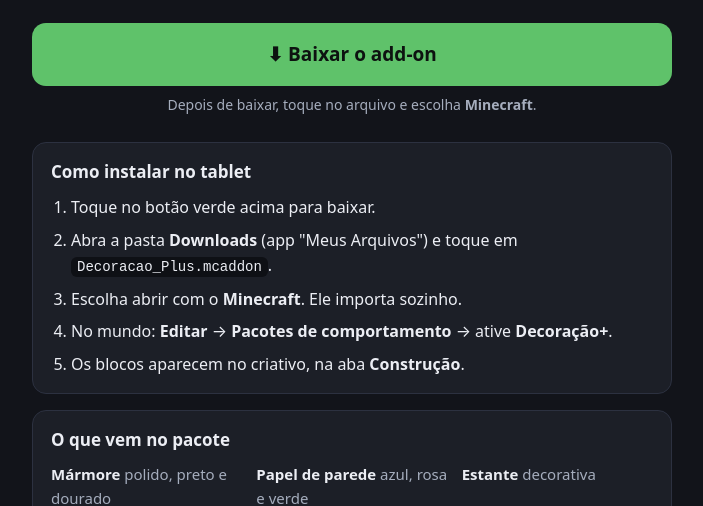
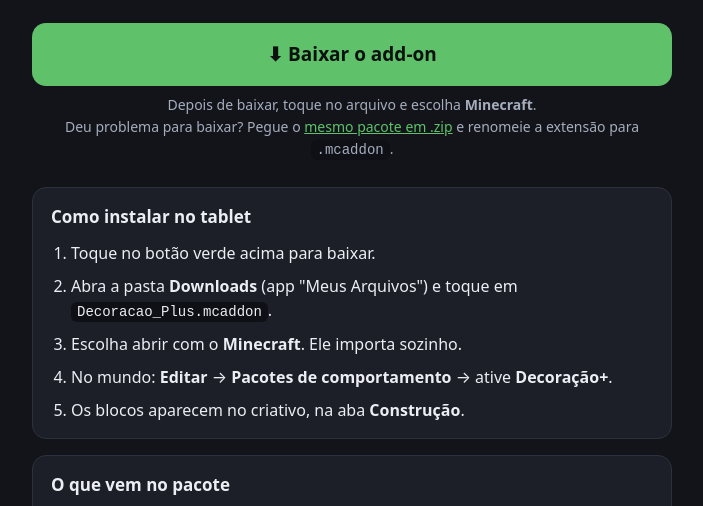
Before and after one commit to gustavorizzo-cmd/capa-na-hora, a plain HTML site: page mod-decoracao/index.html in a window 1280 px wide. Shown: the part 225-731 px from the top of the page, without its empty margins (288-991 px from the left). Drawn offline with Linux system fonts and the light colour scheme.

Commit message:
Publicar o add-on também em .zip
O build agora gera Decoracao_Plus.zip junto com o .mcaddon (mesmo
conteúdo), para quando o navegador ou o gerenciador de arquivos não
aceita baixar/abrir a extensão .mcaddon. README e página de download
explicam como renomear para .mcaddon ou instalar copiando as pastas
na mão.

Co-Authored-By: Claude Opus 5 <noreply@anthropic.com>
Claude-Session: https://claude.ai/code/session_017tsm7SUwQcaUXTinzBct21

```diff
--- a/mod-decoracao/index.html
+++ b/mod-decoracao/index.html
@@ -16,6 +16,7 @@
   a.dl{display:block;background:var(--ac);color:#0d1210;font-weight:700;font-size:19px;text-align:center;
        padding:17px;border-radius:14px;text-decoration:none;margin:26px 0 8px}
   p.hint{color:var(--mut);font-size:14px;text-align:center;margin:0 0 26px}
+  a.alt{color:var(--ac)}
   section{background:var(--card);border:1px solid #2c3140;border-radius:14px;padding:16px 18px;margin-bottom:16px}
   h2{font-size:17px;margin:0 0 10px}
   ol,ul{margin:0;padding-left:20px}
@@ -37,7 +38,10 @@
   </header>
 
   <a class="dl" href="Decoracao_Plus.mcaddon" download>⬇ Baixar o add-on</a>
-  <p class="hint">Depois de baixar, toque no arquivo e escolha <b>Minecraft</b>.</p>
+  <p class="hint">Depois de baixar, toque no arquivo e escolha <b>Minecraft</b>.<br>
+    Deu problema para baixar? Pegue o
+    <a class="alt" href="Decoracao_Plus.zip" download>mesmo pacote em .zip</a>
+    e renomeie a extensão para <code>.mcaddon</code>.</p>
 
   <section>
     <h2>Como instalar no tablet</h2>
```
Also changed, not shown: 4 other files.
